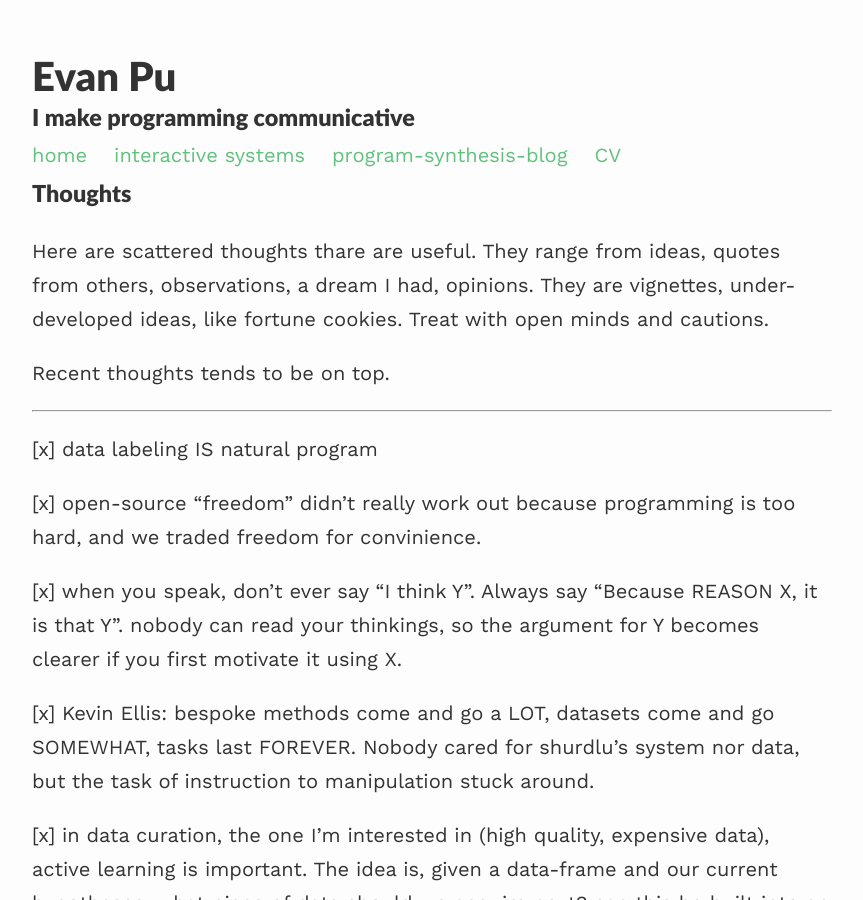
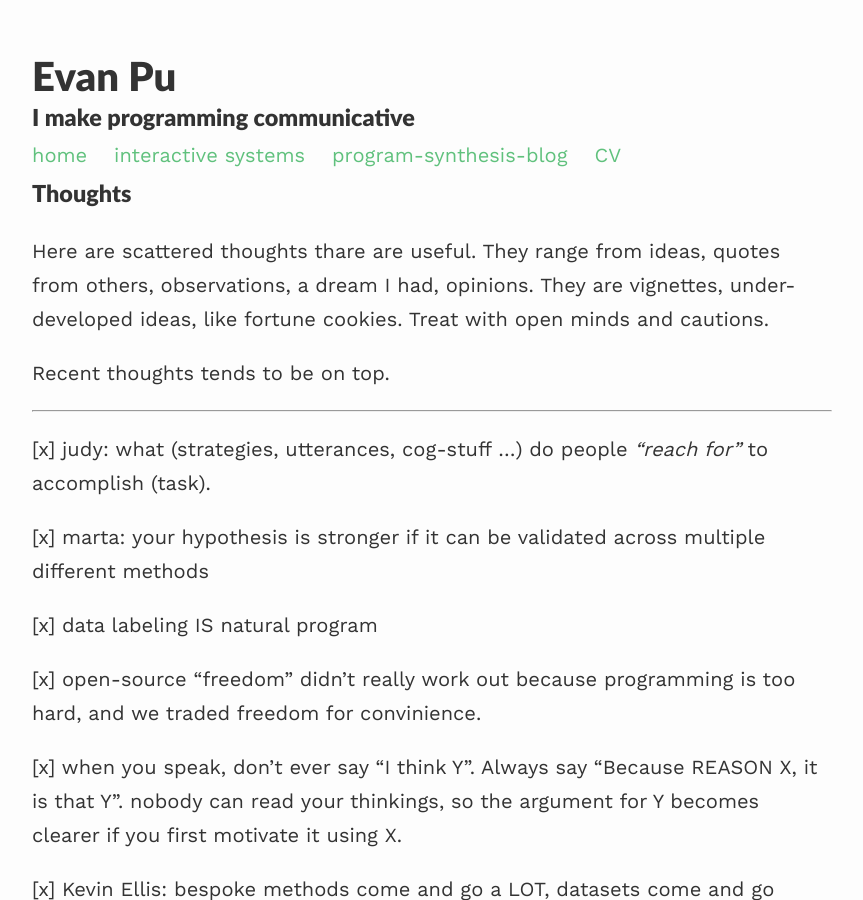
Before and after one commit to evanthebouncy/evanthebouncy.github.io, a Jekyll site: the page built from _pages/thoughts.md, in a window 1280 px wide and 900 px high. Shown: the whole window, without its empty margins (208-1071 px from the left). Built offline with Jekyll 4.4.1, drawn with Linux system fonts in a browser that asks for light colours; nearby versions of some CDN libraries.

```diff
--- a/_pages/thoughts.md
+++ b/_pages/thoughts.md
@@ -15,6 +15,10 @@ Treat with open minds and cautions.
 Recent thoughts tends to be on top.
 
 ----
+
+[x] judy: what (strategies, utterances, cog-stuff ...) do people _"reach for"_ to accomplish (task).
+
+[x] marta: your hypothesis is stronger if it can be validated across multiple different methods
 
 [x] data labeling IS natural program
 
```
Also changed, not shown: _pages/datasets.md (added, +35 -0 lines), index.md (+1 -1 lines), assets/images/datasets/darc.png (added), assets/images/datasets/diffVL.png (added), assets/images/datasets/larc.jpeg (added).
